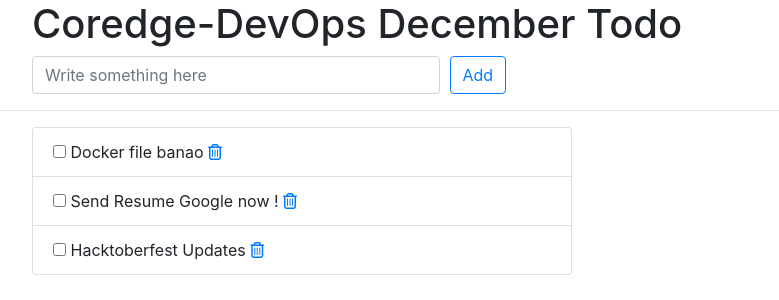
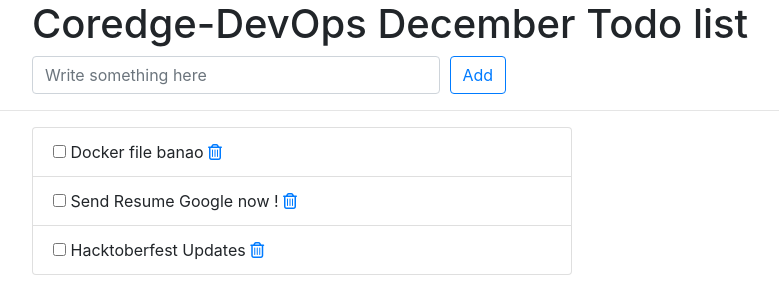
Before and after one commit to PratapSingh13/django-todo, a Django app: page /todos/ in a window 1280 px wide. Shown: the top 300 px of the page, without its empty margins (243-1022 px from the left). Run offline with Django 3.2, Linux system fonts and the light colour scheme; data comes from the database, SQL or seed files in the repository; some libraries are stand-ins or nearby versions.

Commit message:
index file updated for title change

```diff
--- a/todos/templates/todos/index.html
+++ b/todos/templates/todos/index.html
@@ -12,7 +12,7 @@
     <div class="offset-md-2 col-lg-9">
       <div class="page-header">
         <h1>
-          Coredge-DevOps December Todo
+          Coredge-DevOps December Todo list
         </h1>
       </div>
     </div>
```
